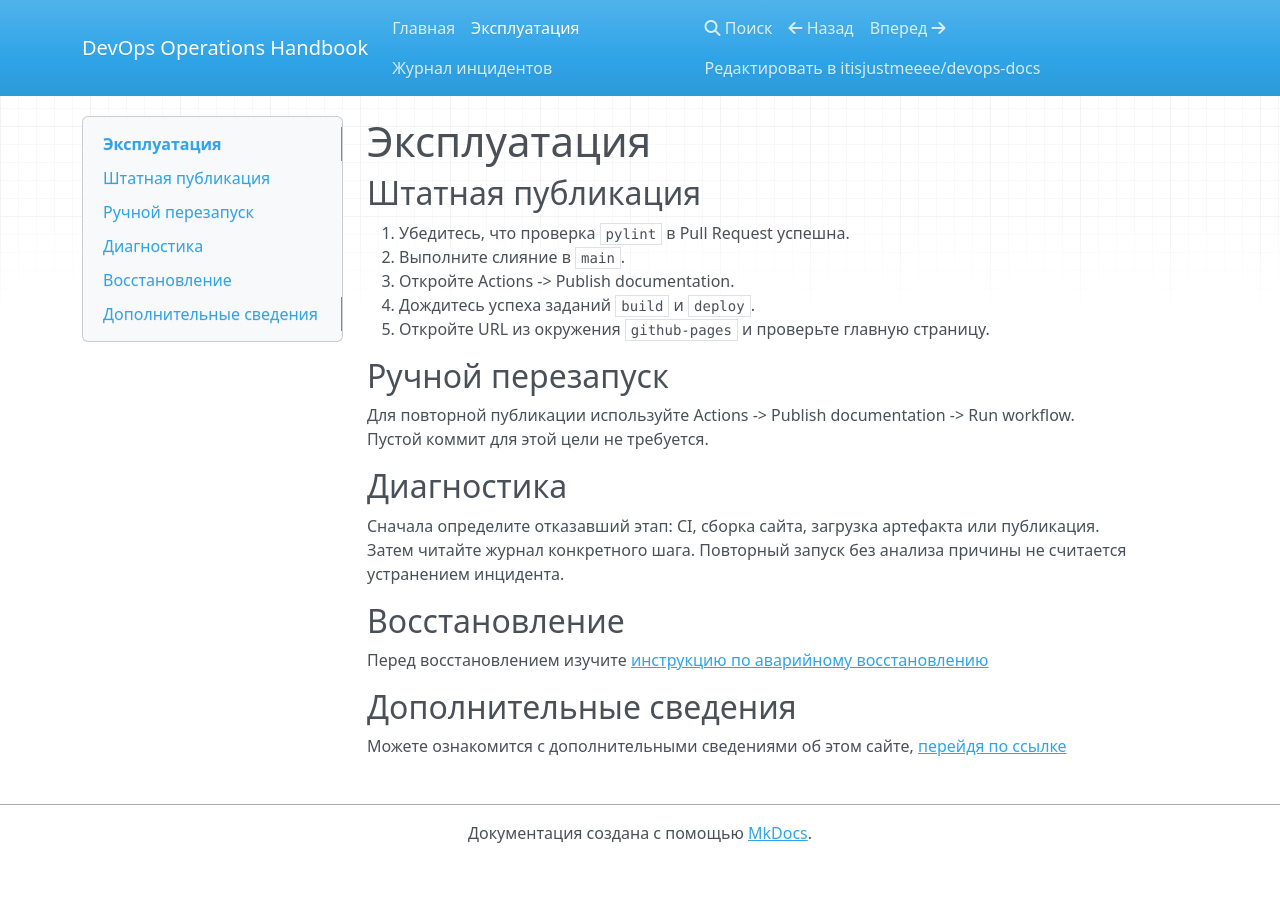
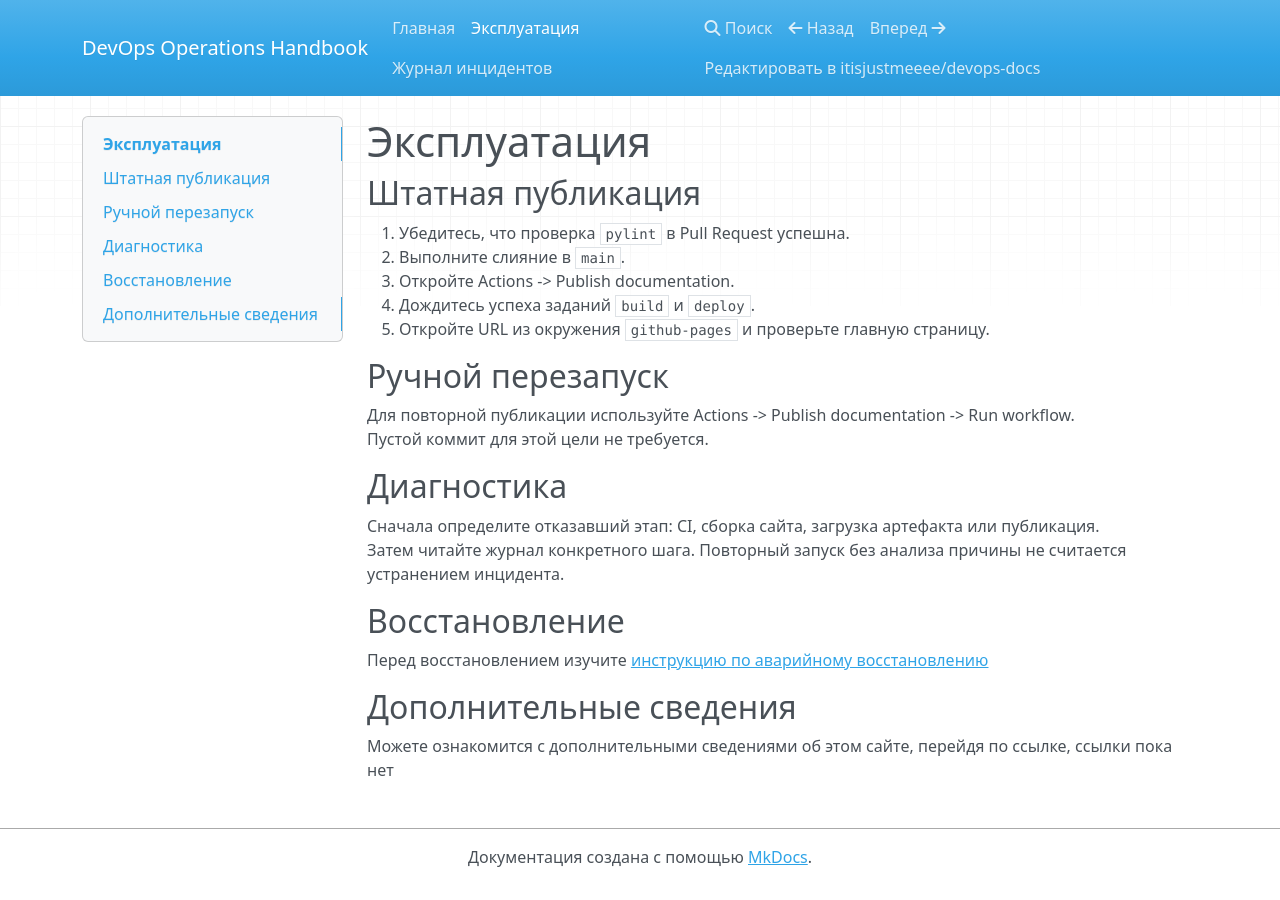
Before and after one commit to itisjustmeeee/devops-docs, an MkDocs documentation site: the page built from docs/runbook.md, in a window 1280 px wide. Built offline with MkDocs 1.6.1, drawn with Linux system fonts in a browser that asks for light colours; nearby versions of some CDN libraries.

Commit message:
fix: fixed link to missing file in docs/runbook.md

```diff
--- a/docs/runbook.md
+++ b/docs/runbook.md
@@ -24,4 +24,4 @@
 
 ## Дополнительные сведения
 
-Можете ознакомится с дополнительными сведениями об этом сайте, [перейдя по ссылке](missing-page.md)
+Можете ознакомится с дополнительными сведениями об этом сайте, перейдя по ссылке, ссылки пока нет
```
